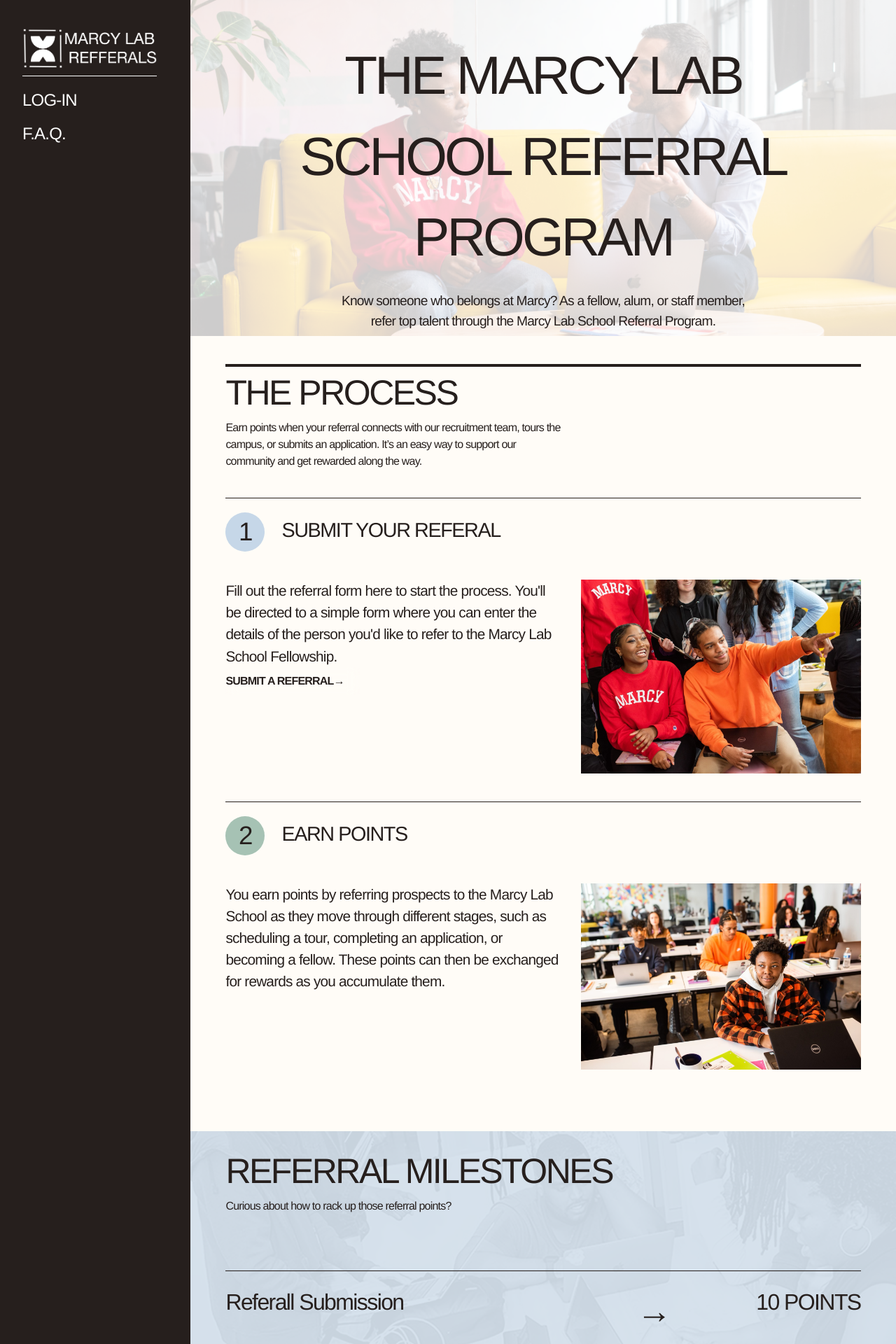
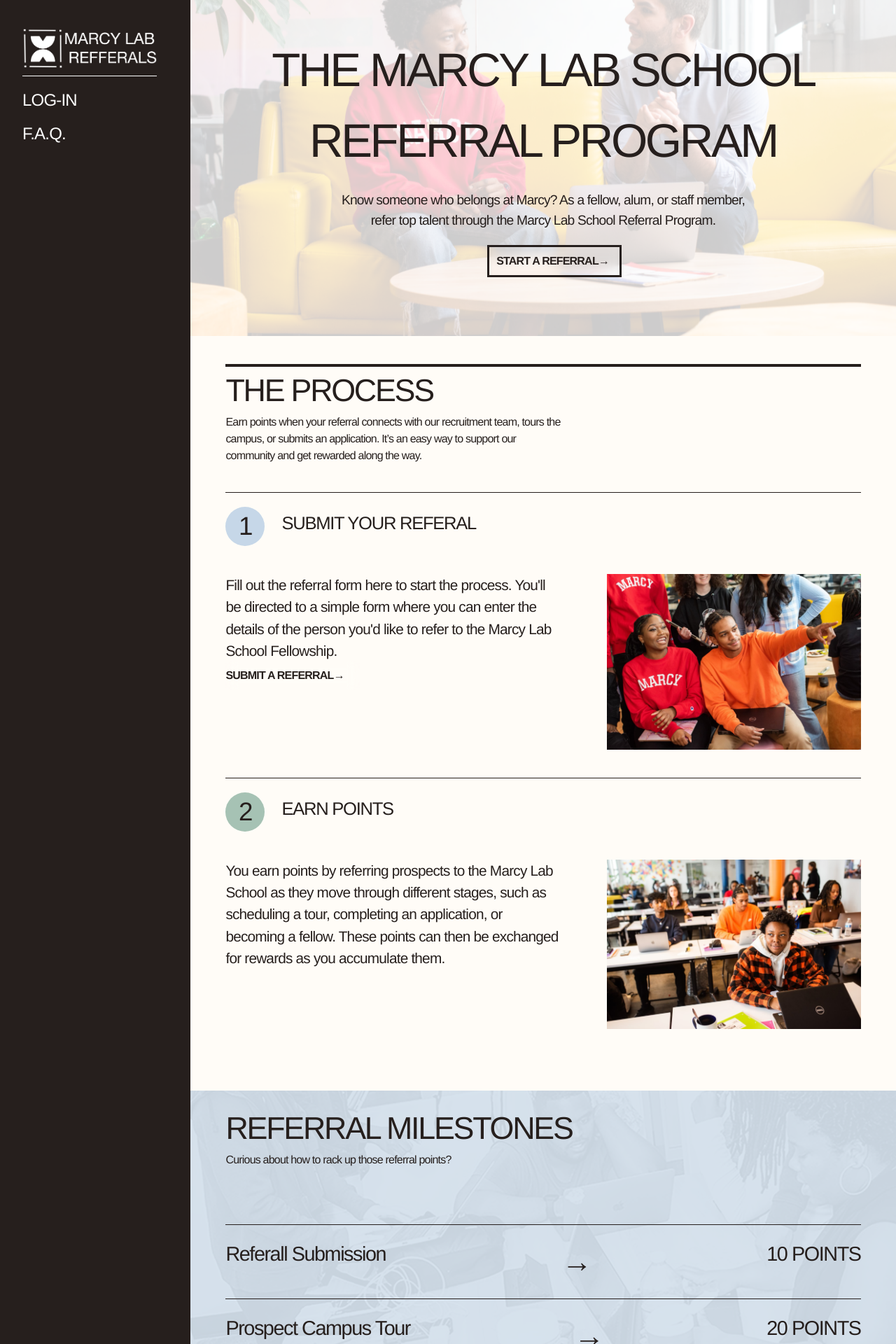
Before and after one commit to Marcy-Referrals/app, a Next.js app: page / in a window 1280 px wide. Shown: the top 1920 px of the page at 70% size. Built offline with nearby package versions, Linux system fonts and the light colour scheme; a web font is replaced by a local one.

Commit message:
media progress

```diff
--- a/app/components/layout/HeroSection.tsx
+++ b/app/components/layout/HeroSection.tsx
@@ -1,26 +1,27 @@
-import Button from "../ui/Button"
+import Button from "../ui/Button";
 function HeroSection() {
   return (
     <div className=" relative overflow-hidden h-[30rem]">
-          <img className="w-full animate-moveWithin blur-[100%]  absolute " src="/marcy1.jpg"></img>
-          <div className="w-full h-[30rem]  absolute z-[1]  bg-white opacity-80"></div>
-          <div className="z-[100] relative">
-            <h1 className="w-[80%] pt-[5%]  text-[4.8rem]   m-auto text-center">
-              THE MARCY LAB SCHOOL REFERRAL PROGRAM{" "}
-            </h1>
-            <p className="  pb-5 w-[60%] text-center pt-5   m-auto text-[1.2rem] font-medium">
-              {" "}
-              Know someone who belongs at Marcy? As a fellow, alum, or staff
-              member, refer top talent through the Marcy Lab School Referral
-              Program.
-            </p>
-            <div className='m-auto w-[10rem]'>
-            <Button  text='START A REFERRAL' />
-            </div>
-
-          </div>
+      <img
+        className="w-full object-cover h-full  animate-moveWithin blur-[100%]  absolute "
+        src="/marcy1.jpg"
+      ></img>
+      <div className="w-full h-full absolute z-[1]  bg-white opacity-80"></div>
+      <div className="z-[100] relative">
+        <h1 className="w-[80%] pt-[5%] text-[2.7rem] lg:text-[4rem] md:text-[3.2rem] 865px:text-[3.5rem] xl:text-[4.2rem] 2xl:text-[4.5rem] m-auto text-center">
+          THE MARCY LAB SCHOOL REFERRAL PROGRAM
+        </h1>
+        <p className=" sm:flex  pb-5 w-[70%] sm:w-[60%] text-center pt-5 text-[1rem]    m-auto sm:text-[1.2rem] font-medium">
+          {" "}
+          Know someone who belongs at Marcy? As a fellow, alum, or staff member,
+          refer top talent through the Marcy Lab School Referral Program.
+        </p>
+        <div className="m-auto w-[10rem]">
+          <Button text="START A REFERRAL" />
         </div>
-  )
+      </div>
+    </div>
+  );
 }
 
-export default HeroSection
+export default HeroSection;
--- a/app/components/layout/ProcessSection.tsx
+++ b/app/components/layout/ProcessSection.tsx
@@ -27,8 +27,8 @@
 function ProcessSection() {
   return (
     <div className="  mt-10 w-[90%]   border-t-[0.3rem] m-auto border-t-[#261f1d]">
-    <h1>THE PROCESS</h1>
-    <p className="w-[30rem] pb-10 font-medium">
+    <h1 className='text-[2.3rem] lg:text-[2.8rem] xl-[3rem]  md:text-[2.7rem]'>THE PROCESS</h1>
+    <p className="w-[23rem] sm:w-[25rem] md:w-[30rem] pb-10 font-medium">
       {" "}
       Earn points when your referral connects with our recruitment team,
       tours the campus, or submits an application. It’s an easy way to
--- a/app/components/ui/StepCard.tsx
+++ b/app/components/ui/StepCard.tsx
@@ -21,13 +21,13 @@
                 style={{ backgroundColor: color }}>
                   {step}
                 </h1>{" "}
-                <h1 className="pt-6  font-medium pl-3 text-[1.8rem]">
+                <h1 className="pt-6  font-medium pl-3 text-[1.6rem] sm-text-[1.8rem]">
                   {title}
                 </h1>
               </div>
-              <div className="flex justify-between">
+              <div className="flex flex-col  md:flex-row gap-5 justify-between">
                 <div>
-                  <p className=" pt-10 font-medium text-[1.3rem] w-[30rem]">
+                  <p className=" pt-10 [@media(max-width:1005px)]:w-[100%] text-[1.4rem] font-medium  md:text-[1.3rem] w-[30rem]">
                     {body}
                   </p>
                   {
@@ -36,7 +36,7 @@
 
                 </div>
 
-                <img className="w-[25rem] pt-10 " src={img}></img>
+                <img className="   md:w-[40%]  pt-10  " src={img}></img>
               </div>
             </div>
   )
--- a/app/page.tsx
+++ b/app/page.tsx
@@ -18,7 +18,7 @@
 export default function Home() {
   return (
     <div className="flex bg-[#fffcf7] ">
-      <div className="">
+      <div className="[@media(max-width:1245px)]:hidden duration-300  ">
         <Sidebar />
       </div>
 
@@ -31,17 +31,17 @@
   <img src='/marcy5.jpg' className="absolute opacity-20 top-0 left-0 w-full h-full object-cover grayscale " alt="Description of image" />
   <div className="bg-[#c6d7e8] absolute w-full h-full opacity-70 "></div>
   <div className='relative z-10 w-[90%] pb-20 m-auto pt-5'>
-    <h1 className=''>REFERRAL MILESTONES</h1>
+    <h1 className='text-[2.3rem] lg:text-[2.8rem] xl-[3rem]  md:text-[2.7rem]'>REFERRAL MILESTONES</h1>
     <p className="font-medium">Curious about how to rack up those referral points?</p>
   </div>
 
   {
     pointsData.map((milestone) => {
       return (
-        <div className="relative z-10 w-[90%] m-auto py-5 border-t-[#261f1d] flex gap-5 justify-between border-t-[0.1rem]">
-          <h1 className=" font-medium text-[2rem] w-[29rem]">{milestone.action}</h1>
-          <h1>→</h1>
-          <h1 className="text-[2rem] font-medium">{milestone.points} POINTS</h1>
+        <div className="relative z-10 w-[90%] m-auto py-5 border-t-[#261f1d] flex gap-3 justify-between border-t-[0.1rem]">
+          <h1 className=" font-medium  text-[1.3rem] md:text-[1.8rem] lg:text-[1.8rem] sm:text-[1.6rem]  ">{milestone.action}</h1>
+          <h1 className="text-[1.8rem] md:text-[2.3rem] lg:text-[2.7rem]">→</h1>
+          <h1 className="text-[1.3rem] md:text-[1.8rem] lg:text-[1.8rem] sm:text-[1.6rem]  font-medium">{milestone.points} POINTS</h1>
         </div>
       );
     })
--- a/tailwind.config.ts
+++ b/tailwind.config.ts
@@ -15,5 +15,8 @@
     },
   },
   plugins: [],
+  screens: {
+    'xs': {'min' : '490px'}
+  },
 };
 export default config;
```
